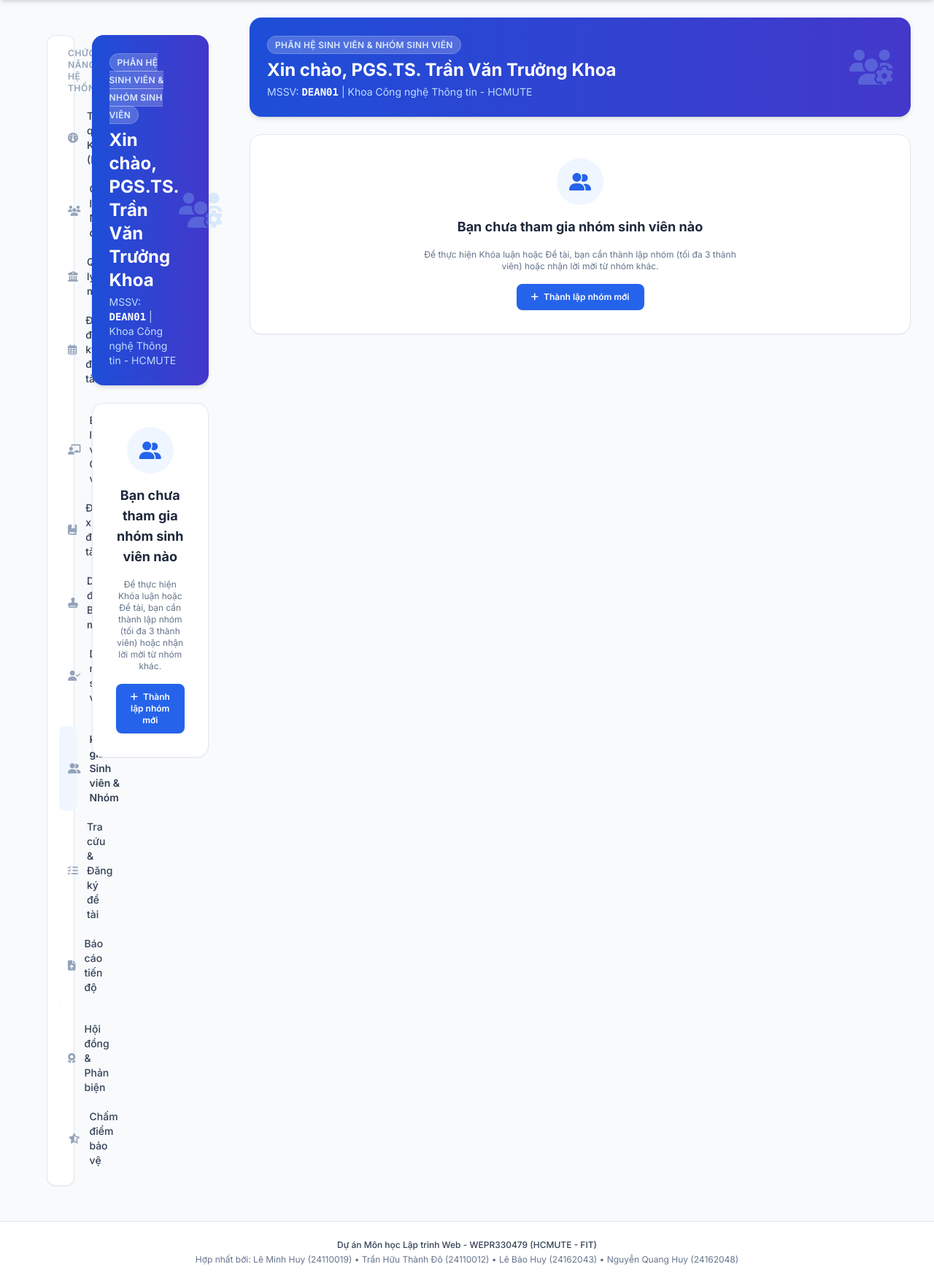
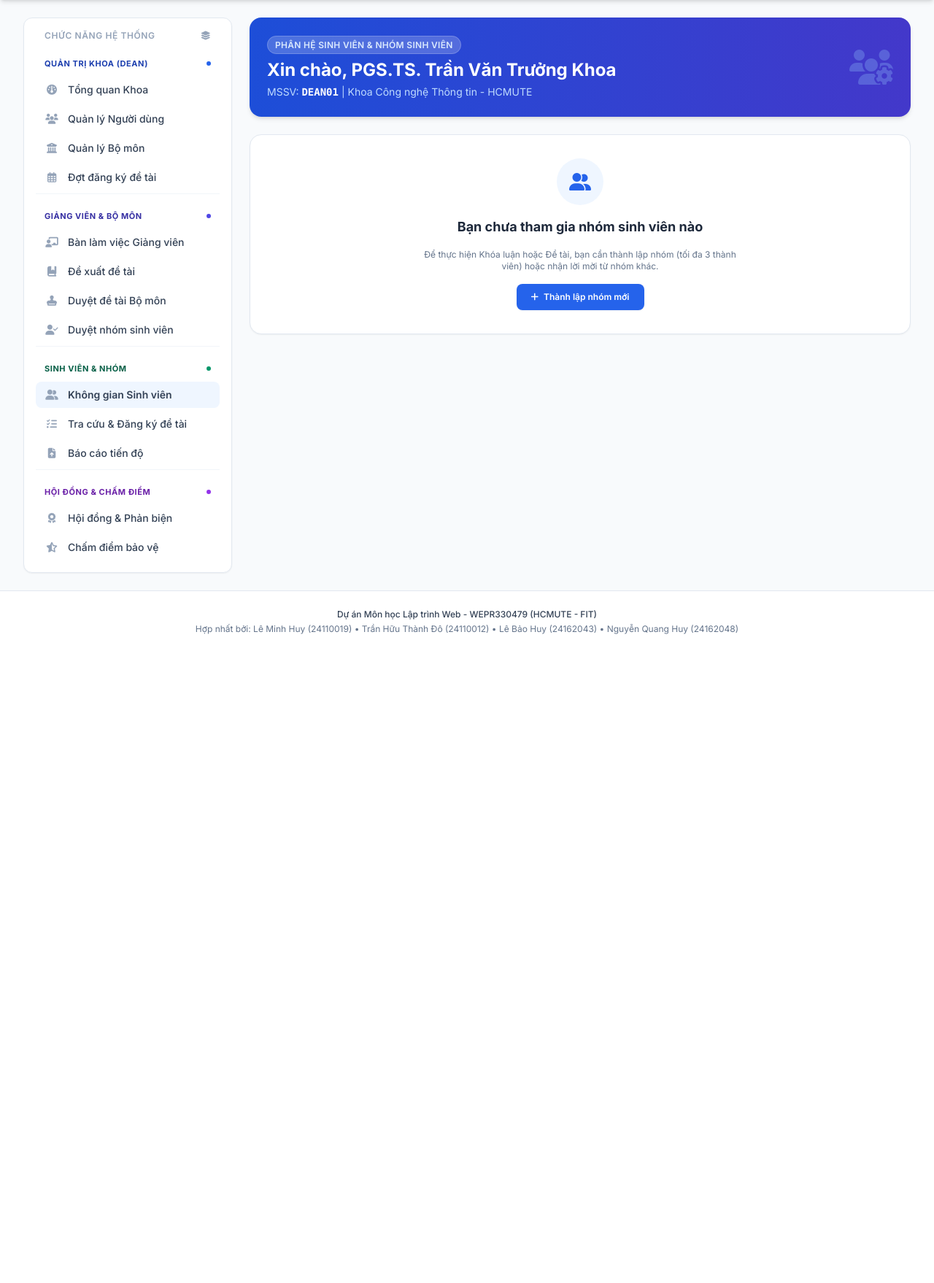
Before and after one commit to leminhhuy-ute/Web-Programming-WEPR330479-, a Spring Boot app: page /student in a window 1280 px wide. Shown: the part 64-1822 px from the top of the page at 73% size. After the commit the page ends 933 px from the top, so only its background shows below. Run offline with Spring Boot 4, Linux system fonts and the light colour scheme; a user stored in the database is signed in; data comes from the database, SQL or seed files in the repository; some of the project's set-up classes (security, data sources, template engines, error pages and the like) are left out, and stand-ins take their place; some libraries are stand-ins or nearby versions.

Commit message:
fix(ui): resolve layout nesting and duplication bug across all 13 view templates, add CSRF support to quick-switch and AJAX

```diff
--- a/src/main/resources/static/js/main.js
+++ b/src/main/resources/static/js/main.js
@@ -34,12 +34,17 @@ function showToast(message, type = 'success') {
 
 async function apiFetch(url, options = {}) {
     try {
+        const csrfMeta = document.querySelector('meta[name="_csrf"]');
+        const csrfHeader = document.querySelector('meta[name="_csrf_header"]');
+        const headers = {
+            'Content-Type': 'application/json',
+            ...(csrfMeta && csrfHeader && csrfMeta.content ? { [csrfHeader.content]: csrfMeta.content } : {}),
+            ...options.headers
+        };
+
         const res = await fetch(url, {
-            headers: {
-                'Content-Type': 'application/json',
-                ...options.headers
-            },
-            ...options
+            ...options,
+            headers: headers
         });
         const data = await res.json();
         if (!res.ok) {
@@ -57,6 +62,15 @@ function quickSwitchUser(username) {
     form.method = 'POST';
     form.action = '/login';
 
+    const csrfMeta = document.querySelector('meta[name="_csrf"]');
+    if (csrfMeta && csrfMeta.content) {
+        const csrfInput = document.createElement('input');
+        csrfInput.type = 'hidden';
+        csrfInput.name = '_csrf';
+        csrfInput.value = csrfMeta.content;
+        form.appendChild(csrfInput);
+    }
+
     const uInput = document.createElement('input');
     uInput.type = 'hidden';
     uInput.name = 'username';
--- a/src/main/resources/templates/admin/dashboard.html
+++ b/src/main/resources/templates/admin/dashboard.html
@@ -7,11 +7,10 @@
 
 <div class="flex-1 max-w-7xl w-full mx-auto px-4 sm:px-6 lg:px-8 py-6 grid grid-cols-1 md:grid-cols-4 gap-6">
     <!-- Sidebar -->
-    <aside class="md:col-span-1" th:replace="~{fragments/layout :: layout(~{::mainContent}, 'admin-dashboard')}">
-    </aside>
+    <aside class="md:col-span-1" th:replace="~{fragments/layout :: sidebar('admin-dashboard')}"></aside>
 
     <!-- Main Content -->
-    <main class="md:col-span-3 space-y-6" th:fragment="mainContent">
+    <main class="md:col-span-3 space-y-6">
         <!-- Welcome Hero -->
         <div class="bg-gradient-to-r from-blue-900 to-indigo-800 rounded-2xl p-6 text-white shadow-md flex justify-between items-center">
             <div>
--- a/src/main/resources/templates/admin/departments.html
+++ b/src/main/resources/templates/admin/departments.html
@@ -6,9 +6,8 @@
 <div th:replace="~{fragments/layout :: navbar}"></div>
 
 <div class="flex-1 max-w-7xl w-full mx-auto px-4 sm:px-6 lg:px-8 py-6 grid grid-cols-1 md:grid-cols-4 gap-6">
-    <aside class="md:col-span-1" th:replace="~{fragments/layout :: layout(~{::mainContent}, 'admin-depts')}"></aside>
-
-    <main class="md:col-span-3 space-y-6" th:fragment="mainContent">
+    <aside class="md:col-span-1" th:replace="~{fragments/layout :: sidebar('admin-depts')}"></aside>
+    <main class="md:col-span-3 space-y-6">
         <div class="bg-white p-6 rounded-2xl border border-slate-200 shadow-sm">
             <div class="flex items-center justify-between mb-6">
                 <div>
--- a/src/main/resources/templates/admin/periods.html
+++ b/src/main/resources/templates/admin/periods.html
@@ -6,9 +6,8 @@
 <div th:replace="~{fragments/layout :: navbar}"></div>
 
 <div class="flex-1 max-w-7xl w-full mx-auto px-4 sm:px-6 lg:px-8 py-6 grid grid-cols-1 md:grid-cols-4 gap-6">
-    <aside class="md:col-span-1" th:replace="~{fragments/layout :: layout(~{::mainContent}, 'admin-periods')}"></aside>
-
-    <main class="md:col-span-3 space-y-6" th:fragment="mainContent">
+    <aside class="md:col-span-1" th:replace="~{fragments/layout :: sidebar('admin-periods')}"></aside>
+    <main class="md:col-span-3 space-y-6">
         <div class="bg-white p-6 rounded-2xl border border-slate-200 shadow-sm">
             <div class="flex items-center justify-between mb-6">
                 <div>
--- a/src/main/resources/templates/admin/users.html
+++ b/src/main/resources/templates/admin/users.html
@@ -6,9 +6,8 @@
 <div th:replace="~{fragments/layout :: navbar}"></div>
 
 <div class="flex-1 max-w-7xl w-full mx-auto px-4 sm:px-6 lg:px-8 py-6 grid grid-cols-1 md:grid-cols-4 gap-6">
-    <aside class="md:col-span-1" th:replace="~{fragments/layout :: layout(~{::mainContent}, 'admin-users')}"></aside>
-
-    <main class="md:col-span-3 space-y-6" th:fragment="mainContent">
+    <aside class="md:col-span-1" th:replace="~{fragments/layout :: sidebar('admin-users')}"></aside>
+    <main class="md:col-span-3 space-y-6">
         <div class="bg-white p-6 rounded-2xl border border-slate-200 shadow-sm">
             <div class="flex items-center justify-between mb-6">
                 <div>
--- a/src/main/resources/templates/council/dashboard.html
+++ b/src/main/resources/templates/council/dashboard.html
@@ -6,9 +6,8 @@
 <div th:replace="~{fragments/layout :: navbar}"></div>
 
 <div class="flex-1 max-w-7xl w-full mx-auto px-4 sm:px-6 lg:px-8 py-6 grid grid-cols-1 md:grid-cols-4 gap-6">
-    <aside class="md:col-span-1" th:replace="~{fragments/layout :: layout(~{::mainContent}, 'council-dashboard')}"></aside>
-
-    <main class="md:col-span-3 space-y-6" th:fragment="mainContent">
+    <aside class="md:col-span-1" th:replace="~{fragments/layout :: sidebar('council-dashboard')}"></aside>
+    <main class="md:col-span-3 space-y-6">
         <div class="bg-gradient-to-r from-purple-900 to-indigo-800 rounded-2xl p-6 text-white shadow-md flex justify-between items-center">
             <div>
                 <span class="px-2.5 py-1 rounded-full text-xs font-semibold bg-white/20 text-purple-100 border border-white/20 uppercase tracking-wide">
--- a/src/main/resources/templates/council/grading.html
+++ b/src/main/resources/templates/council/grading.html
@@ -6,9 +6,8 @@
 <div th:replace="~{fragments/layout :: navbar}"></div>
 
 <div class="flex-1 max-w-7xl w-full mx-auto px-4 sm:px-6 lg:px-8 py-6 grid grid-cols-1 md:grid-cols-4 gap-6">
-    <aside class="md:col-span-1" th:replace="~{fragments/layout :: layout(~{::mainContent}, 'council-grading')}"></aside>
-
-    <main class="md:col-span-3 space-y-6" th:fragment="mainContent">
+    <aside class="md:col-span-1" th:replace="~{fragments/layout :: sidebar('council-grading')}"></aside>
+    <main class="md:col-span-3 space-y-6">
         <div class="bg-white p-6 rounded-2xl border border-slate-200 shadow-sm space-y-4">
             <div>
                 <h1 class="text-xl font-bold text-slate-800">Chấm điểm Đề tài & Báo cáo Hội đồng</h1>
--- a/src/main/resources/templates/fragments/layout.html
+++ b/src/main/resources/templates/fragments/layout.html
@@ -8,6 +8,8 @@
     <script src="https://cdn.tailwindcss.com"></script>
     <link rel="stylesheet" href="https://cdnjs.cloudflare.com/ajax/libs/font-awesome/6.4.0/css/all.min.css">
     <link rel="stylesheet" th:href="@{/css/main.css}">
+    <meta name="_csrf" th:content="${_csrf != null ? _csrf.token : ''}"/>
+    <meta name="_csrf_header" th:content="${_csrf != null ? _csrf.headerName : ''}"/>
     <script th:src="@{/js/main.js}" defer></script>
 </head>
 <body class="bg-slate-50 text-slate-800 min-h-screen flex flex-col">
@@ -55,21 +57,24 @@
     </div>
 </nav>
 
-<!-- Page Wrapper with Sidebar -->
-<div th:fragment="layout(content, activeTab)" class="flex-1 max-w-7xl w-full mx-auto px-4 sm:px-6 lg:px-8 py-6 grid grid-cols-1 md:grid-cols-4 gap-6">
-    <!-- Sidebar Navigation -->
-    <aside class="md:col-span-1 space-y-4">
-        <div class="bg-white rounded-xl shadow-sm border border-slate-200 p-4">
-            <div class="text-xs font-semibold text-slate-400 uppercase tracking-wider mb-3 px-3">
-                Chức năng hệ thống
+<!-- Sidebar Navigation Fragment -->
+<aside th:fragment="sidebar(activeTab)" class="md:col-span-1 space-y-4">
+    <div class="bg-white rounded-xl shadow-sm border border-slate-200 p-4 sticky top-20">
+        <div class="text-xs font-semibold text-slate-400 uppercase tracking-wider mb-3 px-3 flex items-center justify-between">
+            <span>Chức năng hệ thống</span>
+            <i class="fa-solid fa-layer-group text-slate-400"></i>
         </div>
 
         <nav class="space-y-1 text-sm font-medium">
-                <!-- Admin Navigation -->
+            <!-- Admin Section -->
+            <div class="px-3 pt-2 pb-1 text-[11px] font-bold text-blue-800 uppercase tracking-wider flex items-center justify-between">
+                <span>Quản trị Khoa (Dean)</span>
+                <span class="w-1.5 h-1.5 rounded-full bg-blue-600"></span>
+            </div>
             <a th:href="@{/admin/dashboard}" class="flex items-center space-x-3 px-3 py-2 rounded-lg text-slate-700 hover:bg-blue-50 hover:text-blue-700 transition-colors"
                th:classappend="${activeTab == 'admin-dashboard'} ? 'bg-blue-50 text-blue-700 font-semibold' : ''">
                 <i class="fa-solid fa-gauge w-5 text-center text-slate-400"></i>
-                    <span>Tổng quan Khoa (Dean)</span>
+                <span>Tổng quan Khoa</span>
             </a>
             <a th:href="@{/admin/users}" class="flex items-center space-x-3 px-3 py-2 rounded-lg text-slate-700 hover:bg-blue-50 hover:text-blue-700 transition-colors"
                th:classappend="${activeTab == 'admin-users'} ? 'bg-blue-50 text-blue-700 font-semibold' : ''">
@@ -89,7 +94,11 @@
 
             <div class="pt-3 border-t border-slate-100 my-2"></div>
 
-                <!-- Lecturer Navigation -->
+            <!-- Lecturer Section -->
+            <div class="px-3 pt-1 pb-1 text-[11px] font-bold text-indigo-800 uppercase tracking-wider flex items-center justify-between">
+                <span>Giảng viên & Bộ môn</span>
+                <span class="w-1.5 h-1.5 rounded-full bg-indigo-600"></span>
+            </div>
             <a th:href="@{/lecturer/dashboard}" class="flex items-center space-x-3 px-3 py-2 rounded-lg text-slate-700 hover:bg-blue-50 hover:text-blue-700 transition-colors"
                th:classappend="${activeTab == 'lecturer-dashboard'} ? 'bg-blue-50 text-blue-700 font-semibold' : ''">
                 <i class="fa-solid fa-chalkboard-user w-5 text-center text-slate-400"></i>
@@ -113,11 +122,15 @@
 
             <div class="pt-3 border-t border-slate-100 my-2"></div>
 
-                <!-- Student Navigation -->
+            <!-- Student Section -->
+            <div class="px-3 pt-1 pb-1 text-[11px] font-bold text-emerald-800 uppercase tracking-wider flex items-center justify-between">
+                <span>Sinh viên & Nhóm</span>
+                <span class="w-1.5 h-1.5 rounded-full bg-emerald-600"></span>
+            </div>
             <a th:href="@{/student/dashboard}" class="flex items-center space-x-3 px-3 py-2 rounded-lg text-slate-700 hover:bg-blue-50 hover:text-blue-700 transition-colors"
                th:classappend="${activeTab == 'student-dashboard'} ? 'bg-blue-50 text-blue-700 font-semibold' : ''">
                 <i class="fa-solid fa-user-group w-5 text-center text-slate-400"></i>
-                    <span>Không gian Sinh viên & Nhóm</span>
+                <span>Không gian Sinh viên</span>
             </a>
             <a th:href="@{/student/topics}" class="flex items-center space-x-3 px-3 py-2 rounded-lg text-slate-700 hover:bg-blue-50 hover:text-blue-700 transition-colors"
                th:classappend="${activeTab == 'student-topics'} ? 'bg-blue-50 text-blue-700 font-semibold' : ''">
@@ -132,7 +145,11 @@
 
             <div class="pt-3 border-t border-slate-100 my-2"></div>
 
-                <!-- Council & Grading Navigation -->
+            <!-- Council Section -->
+            <div class="px-3 pt-1 pb-1 text-[11px] font-bold text-purple-800 uppercase tracking-wider flex items-center justify-between">
+                <span>Hội đồng & Chấm điểm</span>
+                <span class="w-1.5 h-1.5 rounded-full bg-purple-600"></span>
+            </div>
             <a th:href="@{/council/dashboard}" class="flex items-center space-x-3 px-3 py-2 rounded-lg text-slate-700 hover:bg-blue-50 hover:text-blue-700 transition-colors"
                th:classappend="${activeTab == 'council-dashboard'} ? 'bg-blue-50 text-blue-700 font-semibold' : ''">
                 <i class="fa-solid fa-award w-5 text-center text-slate-400"></i>
@@ -147,11 +164,8 @@
     </div>
 </aside>
 
-    <!-- Main Content Area -->
-    <main class="md:col-span-3">
-        <div th:replace="${content}"></div>
-    </main>
-</div>
+<!-- Backward-compatibility: if any template calls layout(...), redirect directly to sidebar fragment -->
+<aside th:fragment="layout(content, activeTab)" class="md:col-span-1 space-y-4" th:replace="~{fragments/layout :: sidebar(${activeTab})}"></aside>
 
 <!-- Footer -->
 <footer th:fragment="footer" class="bg-white border-t border-slate-200 mt-auto py-6 text-center text-xs text-slate-500">
--- a/src/main/resources/templates/lecturer/approval.html
+++ b/src/main/resources/templates/lecturer/approval.html
@@ -6,9 +6,8 @@
 <div th:replace="~{fragments/layout :: navbar}"></div>
 
 <div class="flex-1 max-w-7xl w-full mx-auto px-4 sm:px-6 lg:px-8 py-6 grid grid-cols-1 md:grid-cols-4 gap-6">
-    <aside class="md:col-span-1" th:replace="~{fragments/layout :: layout(~{::mainContent}, 'lecturer-approval')}"></aside>
-
-    <main class="md:col-span-3 space-y-6" th:fragment="mainContent">
+    <aside class="md:col-span-1" th:replace="~{fragments/layout :: sidebar('lecturer-approval')}"></aside>
+    <main class="md:col-span-3 space-y-6">
         <div class="bg-white p-6 rounded-2xl border border-slate-200 shadow-sm space-y-4">
             <div>
                 <h1 class="text-xl font-bold text-slate-800">Thẩm định & Phê duyệt Đề tài Cấp Bộ môn</h1>
--- a/src/main/resources/templates/lecturer/dashboard.html
+++ b/src/main/resources/templates/lecturer/dashboard.html
@@ -6,9 +6,8 @@
 <div th:replace="~{fragments/layout :: navbar}"></div>
 
 <div class="flex-1 max-w-7xl w-full mx-auto px-4 sm:px-6 lg:px-8 py-6 grid grid-cols-1 md:grid-cols-4 gap-6">
-    <aside class="md:col-span-1" th:replace="~{fragments/layout :: layout(~{::mainContent}, 'lecturer-dashboard')}"></aside>
-
-    <main class="md:col-span-3 space-y-6" th:fragment="mainContent">
+    <aside class="md:col-span-1" th:replace="~{fragments/layout :: sidebar('lecturer-dashboard')}"></aside>
+    <main class="md:col-span-3 space-y-6">
         <!-- Hero -->
         <div class="bg-gradient-to-r from-indigo-900 to-blue-800 rounded-2xl p-6 text-white shadow-md flex justify-between items-center">
             <div>
--- a/src/main/resources/templates/lecturer/student-groups.html
+++ b/src/main/resources/templates/lecturer/student-groups.html
@@ -6,9 +6,8 @@
 <div th:replace="~{fragments/layout :: navbar}"></div>
 
 <div class="flex-1 max-w-7xl w-full mx-auto px-4 sm:px-6 lg:px-8 py-6 grid grid-cols-1 md:grid-cols-4 gap-6">
-    <aside class="md:col-span-1" th:replace="~{fragments/layout :: layout(~{::mainContent}, 'lecturer-groups')}"></aside>
-
-    <main class="md:col-span-3 space-y-6" th:fragment="mainContent">
+    <aside class="md:col-span-1" th:replace="~{fragments/layout :: sidebar('lecturer-groups')}"></aside>
+    <main class="md:col-span-3 space-y-6">
         <div class="bg-white p-6 rounded-2xl border border-slate-200 shadow-sm space-y-4">
             <div>
                 <h1 class="text-xl font-bold text-slate-800">Xét duyệt Nhóm Sinh viên Đăng ký Đề tài</h1>
--- a/src/main/resources/templates/lecturer/topics.html
+++ b/src/main/resources/templates/lecturer/topics.html
@@ -6,9 +6,8 @@
 <div th:replace="~{fragments/layout :: navbar}"></div>
 
 <div class="flex-1 max-w-7xl w-full mx-auto px-4 sm:px-6 lg:px-8 py-6 grid grid-cols-1 md:grid-cols-4 gap-6">
-    <aside class="md:col-span-1" th:replace="~{fragments/layout :: layout(~{::mainContent}, 'lecturer-topics')}"></aside>
-
-    <main class="md:col-span-3 space-y-6" th:fragment="mainContent">
+    <aside class="md:col-span-1" th:replace="~{fragments/layout :: sidebar('lecturer-topics')}"></aside>
+    <main class="md:col-span-3 space-y-6">
         <div class="bg-white p-6 rounded-2xl border border-slate-200 shadow-sm space-y-4">
             <div class="flex items-center justify-between">
                 <div>
--- a/src/main/resources/templates/student/dashboard.html
+++ b/src/main/resources/templates/student/dashboard.html
@@ -6,9 +6,8 @@
 <div th:replace="~{fragments/layout :: navbar}"></div>
 
 <div class="flex-1 max-w-7xl w-full mx-auto px-4 sm:px-6 lg:px-8 py-6 grid grid-cols-1 md:grid-cols-4 gap-6">
-    <aside class="md:col-span-1" th:replace="~{fragments/layout :: layout(~{::mainContent}, 'student-dashboard')}"></aside>
-
-    <main class="md:col-span-3 space-y-6" th:fragment="mainContent">
+    <aside class="md:col-span-1" th:replace="~{fragments/layout :: sidebar('student-dashboard')}"></aside>
+    <main class="md:col-span-3 space-y-6">
         <!-- Hero Banner -->
         <div class="bg-gradient-to-r from-blue-700 to-indigo-700 rounded-2xl p-6 text-white shadow-md flex justify-between items-center">
             <div>
--- a/src/main/resources/templates/student/reports.html
+++ b/src/main/resources/templates/student/reports.html
@@ -6,9 +6,8 @@
 <div th:replace="~{fragments/layout :: navbar}"></div>
 
 <div class="flex-1 max-w-7xl w-full mx-auto px-4 sm:px-6 lg:px-8 py-6 grid grid-cols-1 md:grid-cols-4 gap-6">
-    <aside class="md:col-span-1" th:replace="~{fragments/layout :: layout(~{::mainContent}, 'student-reports')}"></aside>
-
-    <main class="md:col-span-3 space-y-6" th:fragment="mainContent">
+    <aside class="md:col-span-1" th:replace="~{fragments/layout :: sidebar('student-reports')}"></aside>
+    <main class="md:col-span-3 space-y-6">
         <div class="bg-white p-6 rounded-2xl border border-slate-200 shadow-sm space-y-4">
             <div class="flex items-center justify-between">
                 <div>
--- a/src/main/resources/templates/student/topics.html
+++ b/src/main/resources/templates/student/topics.html
@@ -6,9 +6,8 @@
 <div th:replace="~{fragments/layout :: navbar}"></div>
 
 <div class="flex-1 max-w-7xl w-full mx-auto px-4 sm:px-6 lg:px-8 py-6 grid grid-cols-1 md:grid-cols-4 gap-6">
-    <aside class="md:col-span-1" th:replace="~{fragments/layout :: layout(~{::mainContent}, 'student-topics')}"></aside>
-
-    <main class="md:col-span-3 space-y-6" th:fragment="mainContent">
+    <aside class="md:col-span-1" th:replace="~{fragments/layout :: sidebar('student-topics')}"></aside>
+    <main class="md:col-span-3 space-y-6">
         <div class="bg-white p-6 rounded-2xl border border-slate-200 shadow-sm space-y-4">
             <div>
                 <h1 class="text-xl font-bold text-slate-800">Danh mục Đề tài Đã Phê Duyệt</h1>
```
Lines whose indentation alone changed are shown as unchanged.
